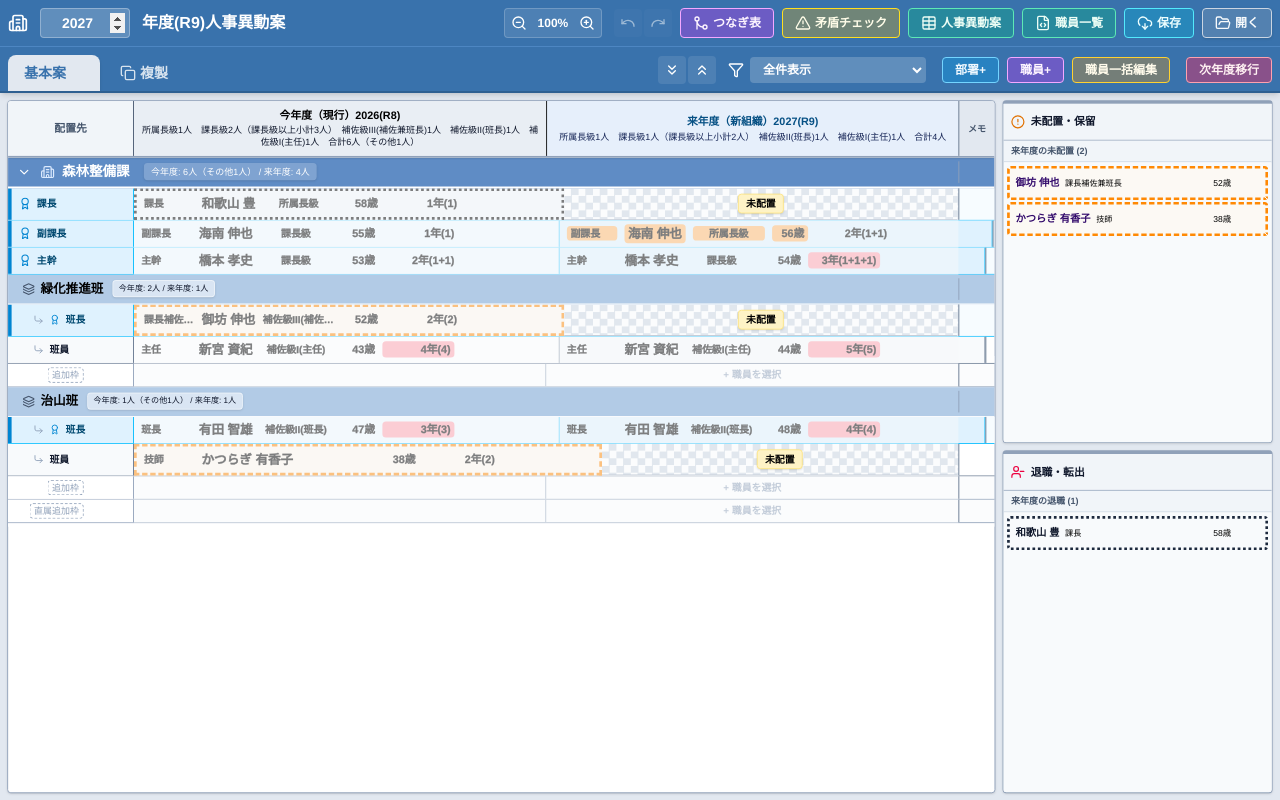
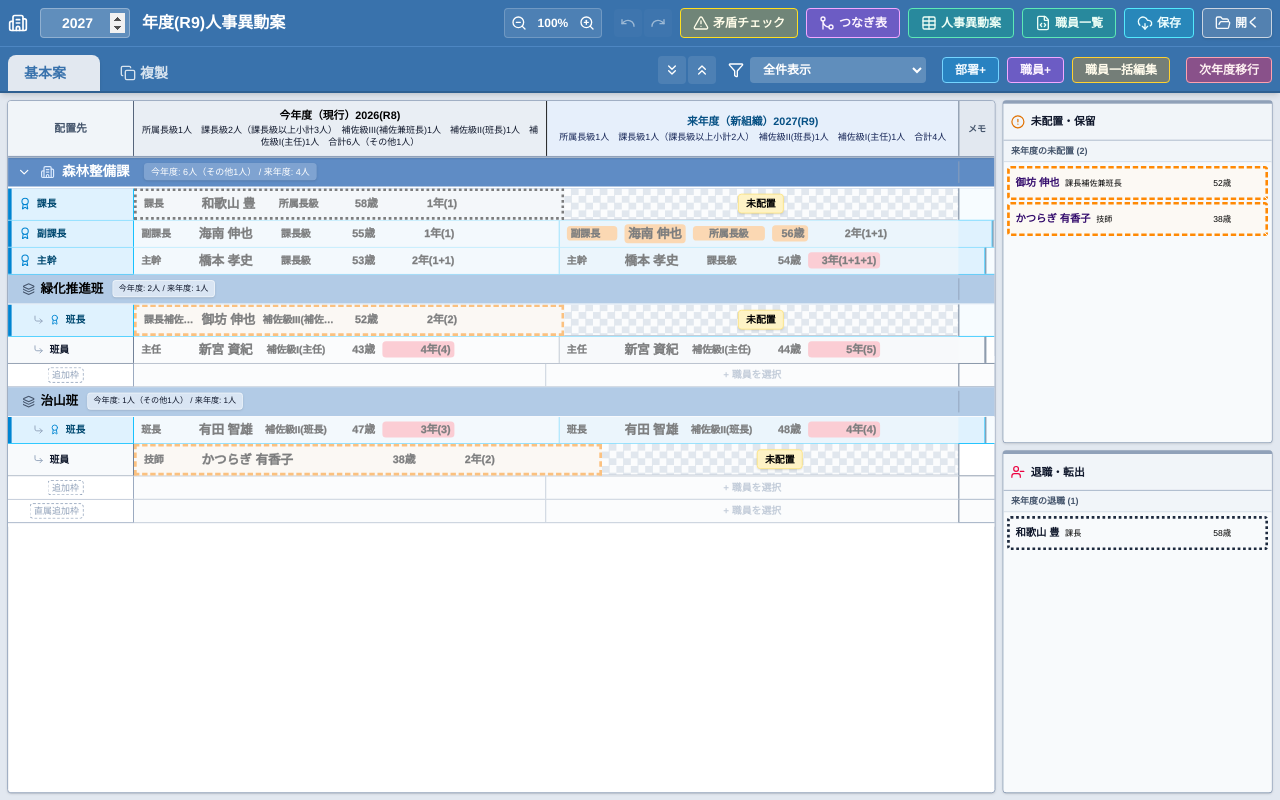
Before and after one commit to Kojiro-Nakamura/personnel-transfer-app, a React (Vite) app: page / in a window 1280 px wide. Built offline with nearby package versions, Linux system fonts and the light colour scheme.

Commit message:
style: swap validation and chain transfer buttons

```diff
--- a/src/App.jsx
+++ b/src/App.jsx
@@ -126,7 +126,6 @@ export const AppContent = () => {
               <button onClick={undo} disabled={!canUndo} className="p-1.5 bg-white/10 hover:bg-white/20 text-white disabled:bg-white/5 active:scale-95 transition-all disabled:opacity-50 rounded" title="直前の操作を取り消す(元に戻す)"><Undo className="w-4 h-4"/></button>
               <button onClick={redo} disabled={!canRedo} className="p-1.5 bg-white/10 hover:bg-white/20 text-white disabled:bg-white/5 active:scale-95 transition-all disabled:opacity-50 rounded" title="取り消した操作をやり直す"><Redo className="w-4 h-4"/></button>
             </div>
-            <button onClick={() => openModal('chainTransfer')} className="bg-fuchsia-500/30 hover:bg-fuchsia-500/50 border border-fuchsia-300 text-fuchsia-50 active:scale-95 transition-all px-3 py-1.5 rounded flex items-center justify-center text-xs font-bold" title="玉突き異動表（つなぎ表）を表示する"><GitMerge className="w-4 h-4 mr-1" />つなぎ表</button>
             <button onClick={() => {
                 const { fixes } = autoFixEmployees(employees, targetYear);
                 const warnings = validateEmployees(employees, targetYear);
@@ -136,6 +135,7 @@ export const AppContent = () => {
                   openModal('validation');
                 }
             }} className="bg-yellow-500/30 hover:bg-yellow-500/50 border border-yellow-300 text-yellow-50 active:scale-95 transition-all px-3 py-1.5 rounded flex items-center justify-center text-xs font-bold" title="職員データの矛盾（昇進年度や経過年数など）をチェックする"><AlertTriangle className="w-4 h-4 mr-1" />矛盾チェック</button>
+            <button onClick={() => openModal('chainTransfer')} className="bg-fuchsia-500/30 hover:bg-fuchsia-500/50 border border-fuchsia-300 text-fuchsia-50 active:scale-95 transition-all px-3 py-1.5 rounded flex items-center justify-center text-xs font-bold" title="玉突き異動表（つなぎ表）を表示する"><GitMerge className="w-4 h-4 mr-1" />つなぎ表</button>
             <button onClick={() => openModal('saveFile', { type: 'org', defaultName: currentFileName ? currentFileName.replace('.json', '') + '_人事異動案' + filterSuffix : baseFileName + '_人事異動案' + filterSuffix, options: [{ label: 'Excel (.xlsx)', value: 'excel', ext: '.xlsx' }, { label: 'HTML (.html)', value: 'html', ext: '.html' }], showCountToggle: true, defaultShowCount: true })} className="bg-emerald-500/30 hover:emerald-500/50 border border-emerald-300 text-emerald-50 active:scale-95 transition-all px-3 py-1.5 rounded flex items-center justify-center text-xs font-bold" title="現在の人事異動案をファイルとして保存する"><Table className="w-4 h-4 mr-1" />人事異動案</button>
             <button onClick={() => openModal('saveFile', { type: 'list', defaultName: currentFileName ? currentFileName.replace('.json', '') + '_職員一覧' : baseFileName + '_職員一覧', options: [{ label: 'Excel (.xlsx)', value: 'excel', ext: '.xlsx' }, { label: 'HTML (.html)', value: 'html', ext: '.html' }] })} className="bg-emerald-500/30 hover:bg-emerald-500/50 border border-emerald-300 text-emerald-50 active:scale-95 transition-all px-3 py-1.5 rounded flex items-center justify-center text-xs font-bold" title="現在の職員一覧をファイルとして保存する"><FileCode className="w-4 h-4 mr-1" />職員一覧</button>
             <button onClick={() => openModal('saveFile', { type: 'json', defaultName: currentFileName ? currentFileName.replace('.json', '') : baseFileName })} className="bg-cyan-500/30 hover:bg-cyan-500/50 border border-cyan-300 text-cyan-50 active:scale-95 transition-all px-3 py-1.5 rounded flex items-center justify-center text-xs font-bold" title="現在のデータをJSONファイルとして保存する"><DownloadCloud className="w-4 h-4 mr-1" />保存</button>
```
